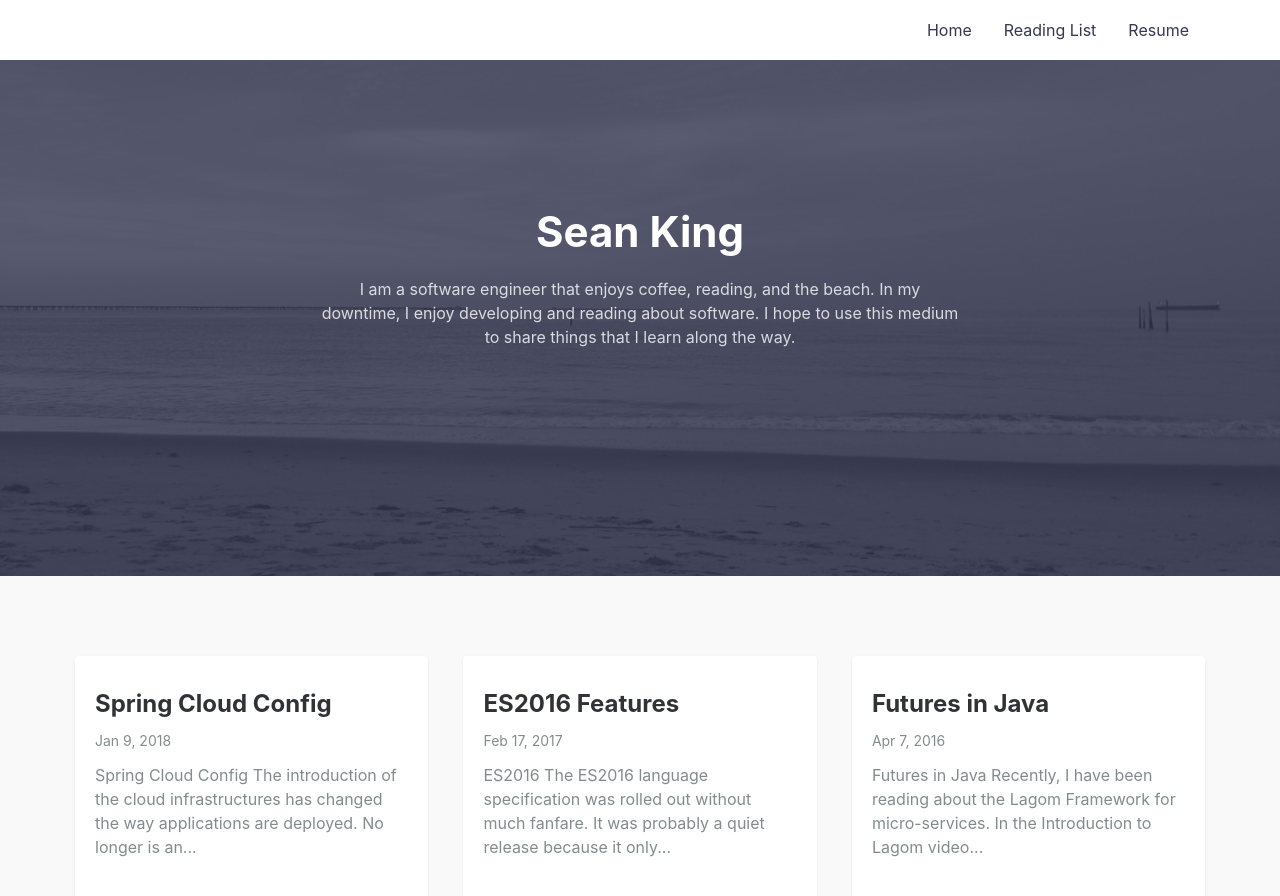
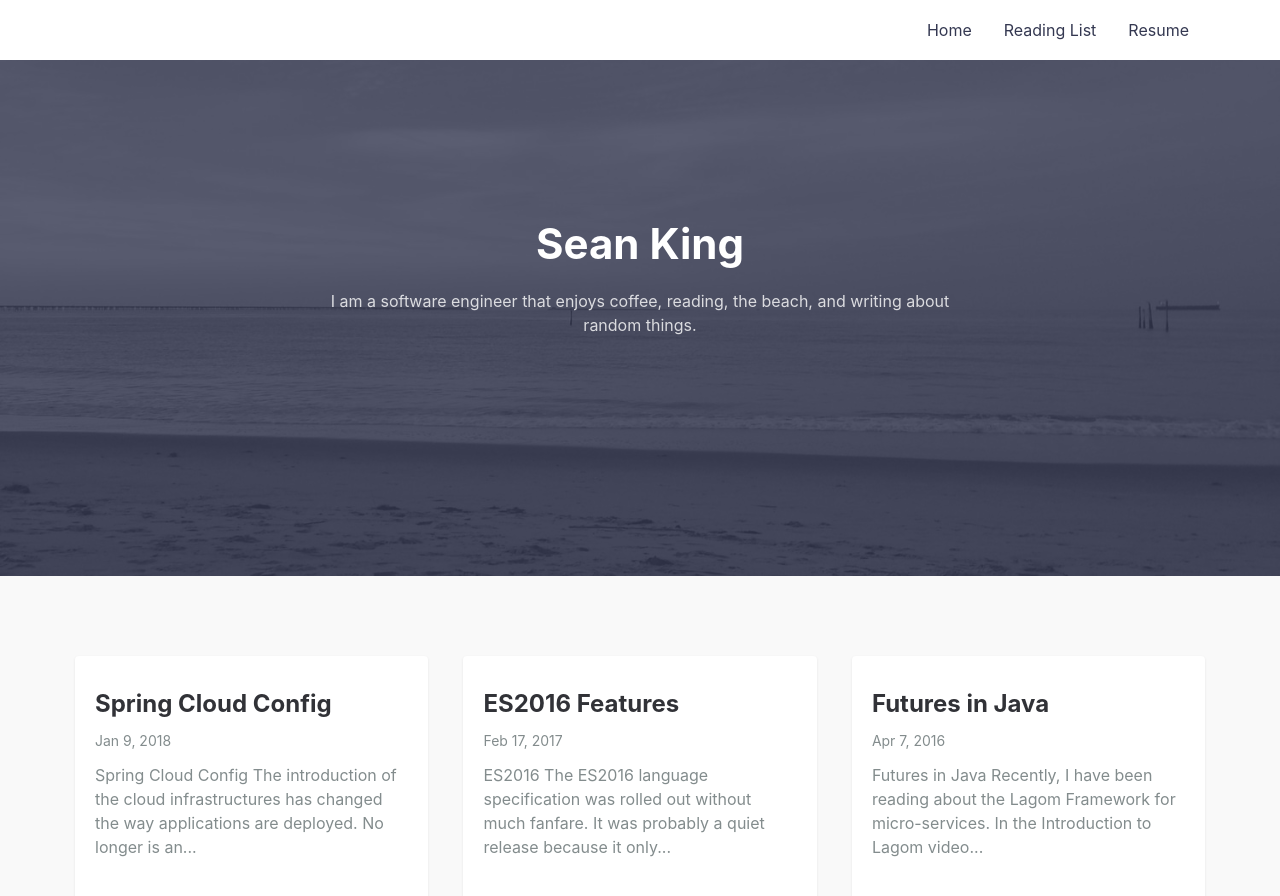
Before and after one commit to seanking/seanking.github.io, a Jekyll site: the page built from index.md, in a window 1280 px wide and 900 px high. Shown: the top 896 px of the window. Built offline with Jekyll 4.4.1, drawn with Linux system fonts in a browser that asks for light colours.

Commit message:
Update intro

```diff
--- a/index.md
+++ b/index.md
@@ -3,4 +3,4 @@ layout: default
 title: Sean King
 ---
 
-I am a software engineer that enjoys coffee, reading, and the beach. In my downtime, I enjoy developing and reading about software. I hope to use this medium to share things that I learn along the way.
+I am a software engineer that enjoys coffee, reading, the beach, and writing about random things.
```
